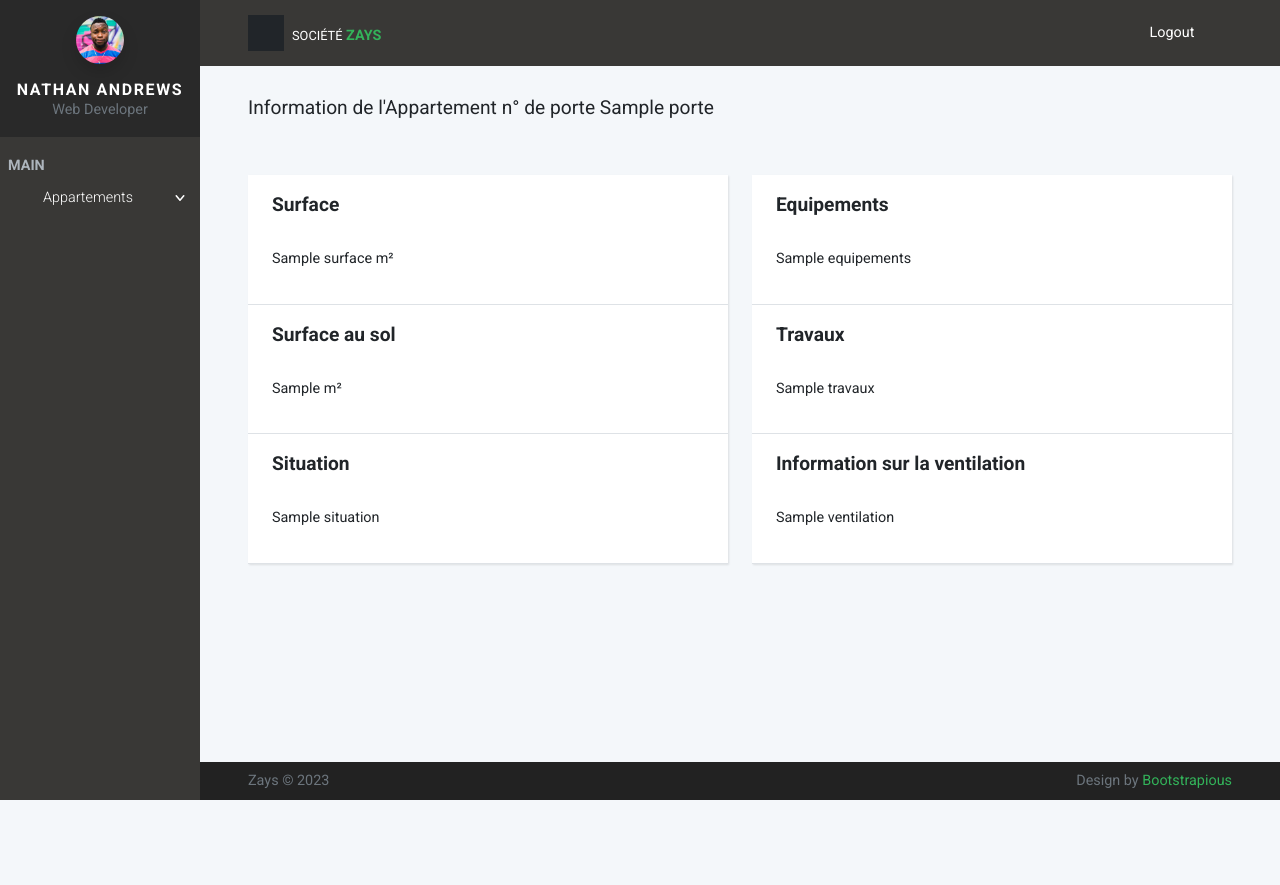
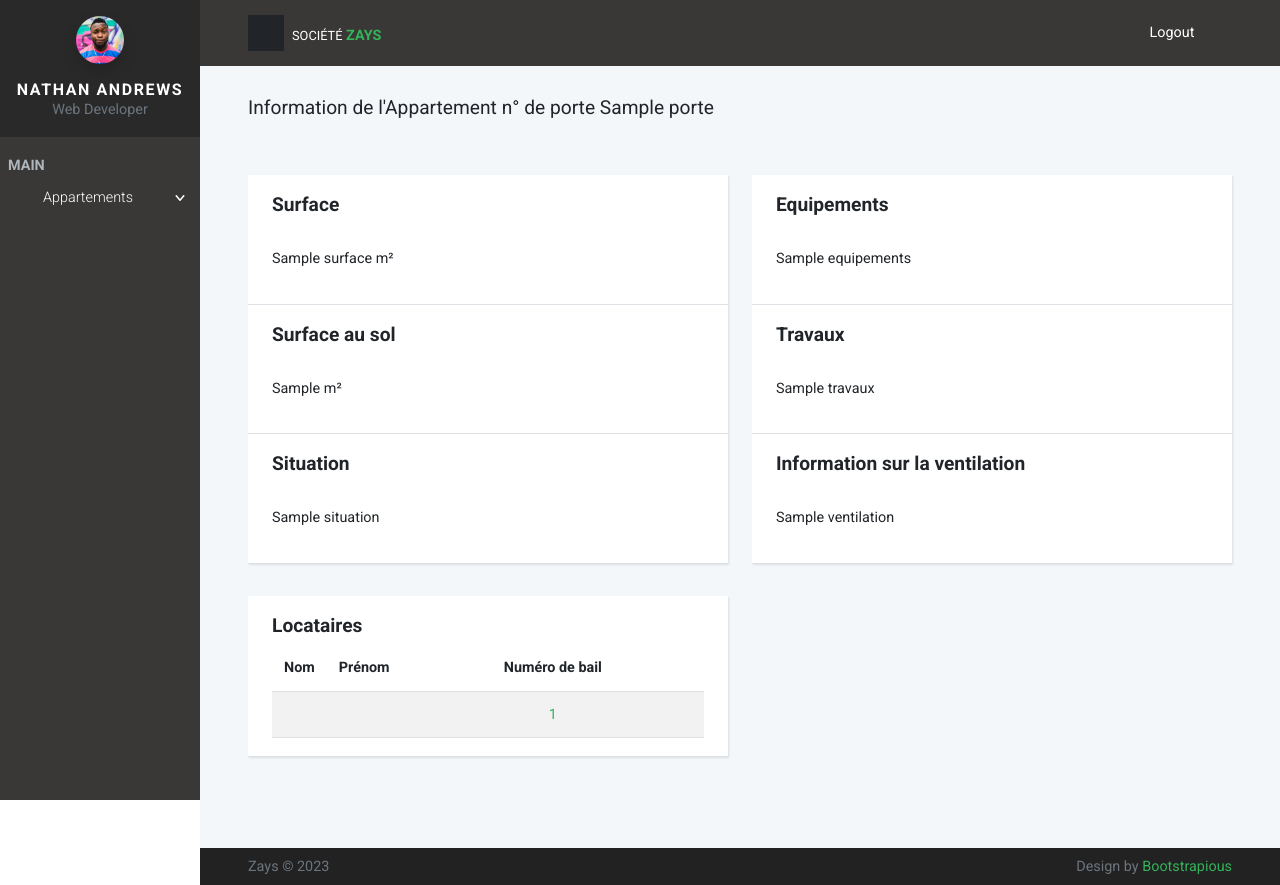
Before and after one commit to ZakinaA/Zays, a Symfony app: template templates/appartement/consulter.html.twig in a window 1280 px wide. Before the commit the page ends 800 px from the top, so only its background shows below. Run offline with Twig, Linux system fonts and the light colour scheme; the template is opened without the code that fills it: most values are stand-ins (such as "Sample title", 1, 10 or a date in 2020); some libraries are stand-ins or nearby versions.

Commit message:
ajout liste locataires

```diff
--- a/templates/appartement/consulter.html.twig
+++ b/templates/appartement/consulter.html.twig
@@ -1,4 +1,10 @@
 {% extends 'base.html.twig' %}
+{% block style %}
+.tab{
+    text-align:center;
+}
+
+{% endblock %}
 
 {% block title %} Fiche d'appartement {% endblock %}
 
@@ -60,6 +66,42 @@
             </div>
         </div>
     </div>
+
+
+    <div class="container-fluid">
+        <div class="row">
+            <div class="col-lg-6">
+                <div class ="card">
+                    <div class="card-header border-bottom">
+                        <h3>Locataires</h3>
+
+                            <div class="tab">
+                                <table class="table text-sm mb-0 table-striped">
+                                    <thead>
+                                        <tr>
+                                            <th width="10%" scope="col">Nom</th>
+                                            <th width="15%" scope="col">Prénom</th>
+                                            <th scope="col">Numéro de bail</th>
+                                        </tr>
+                                    </thead>
+
+                                    {% for b in appart.bails %}
+
+                                        <tr>
+                                            <td>{{b.locataires[0].nom}} {% if b.locataires[1] is defined %}{{b.locataires[1].nom}}{% endif %} </td>
+                                            <td>{{b.locataires[0].prenom}} {% if b.locataires[1] is defined %}{{b.locataires[1].prenom}}{% endif %} </td>
+                                            <td><a href="">{{ b.id }}</a></td>
+                                        </tr>
+                                    {% endfor %}
+                                </table>
+                            </div>
+
+
+                    </div>
+                </div>
+            </div>
+        </div>
+    </div>
 </section>
 
 
```
